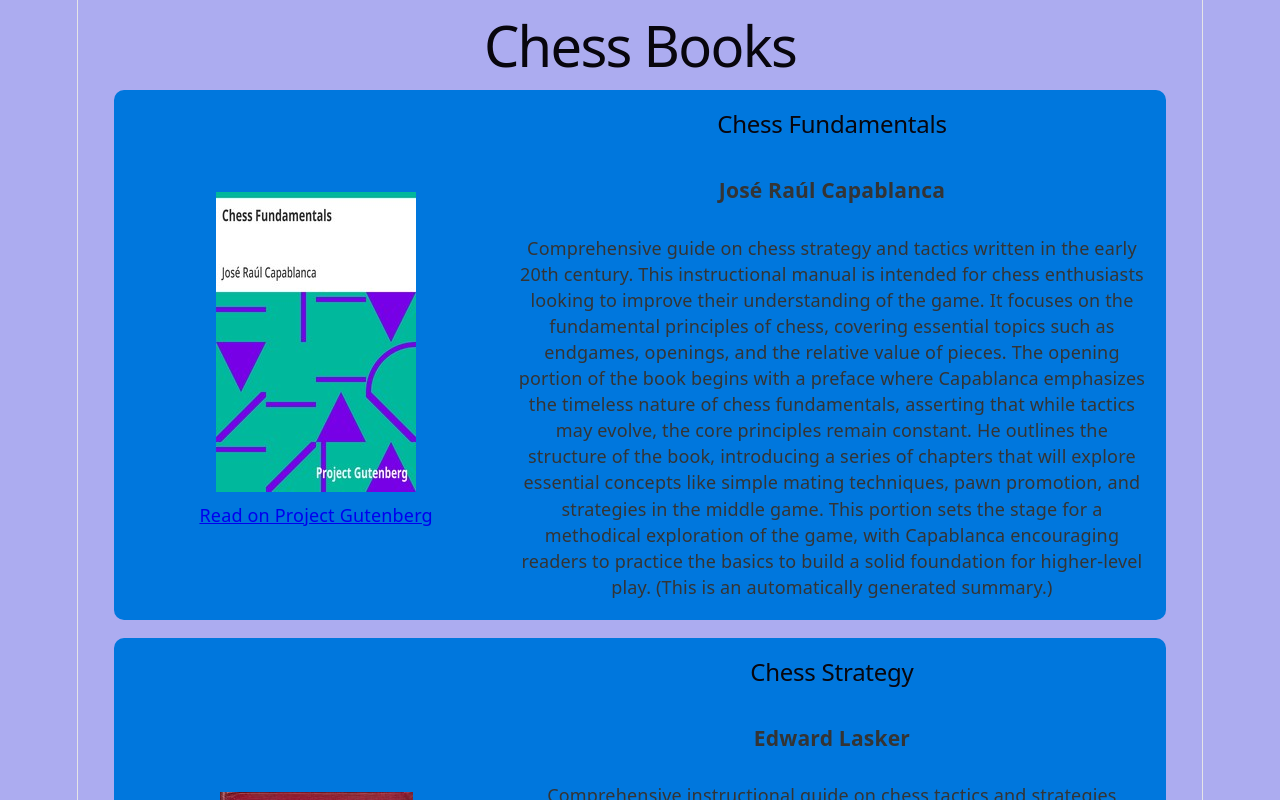
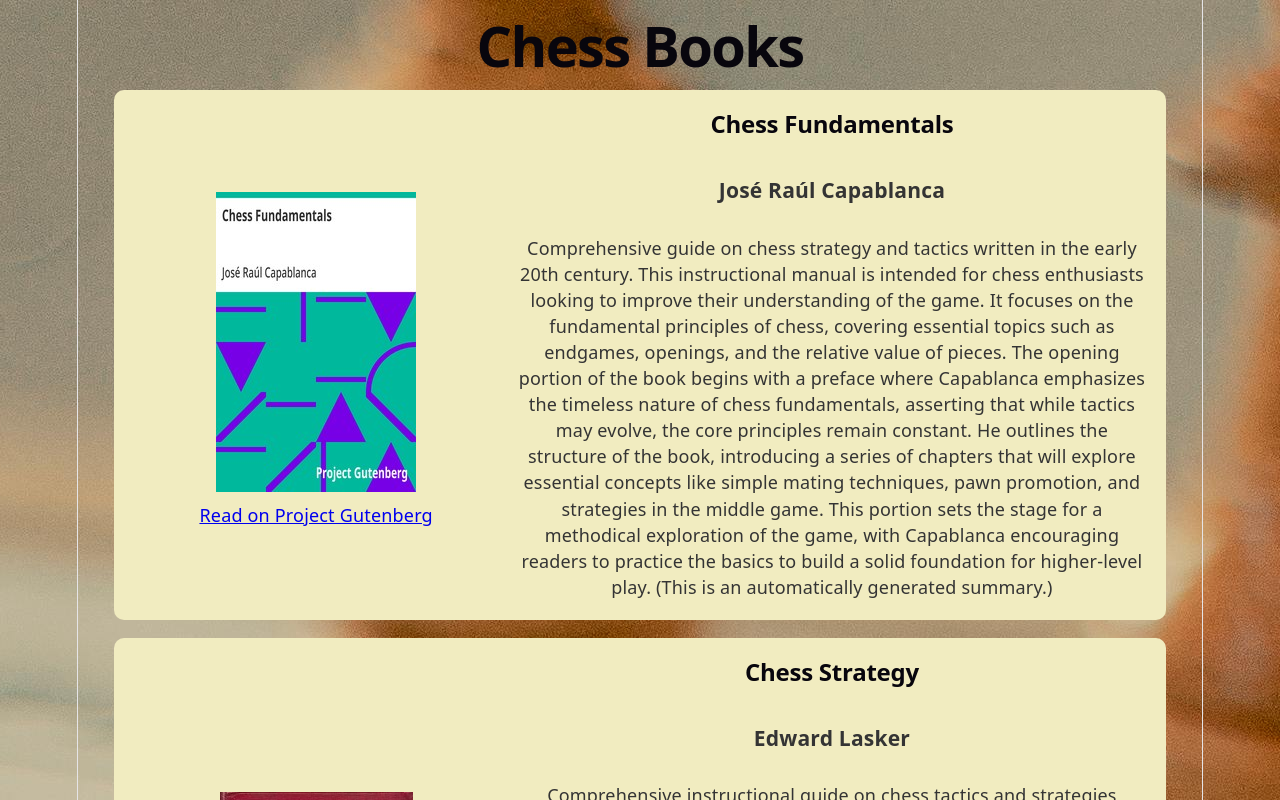
Before and after one commit to natisdale/react_assignments, a React (Vite) app in the folder week12/exercise/: page / in a window 1280 px wide. Shown: the top 800 px of the page. Built offline with nearby package versions, Linux system fonts and the light colour scheme.

Commit message:
Updating Week 12 exercise

```diff
--- a/week12/exercise/src/css/app.css
+++ b/week12/exercise/src/css/app.css
@@ -1,6 +1,6 @@
 .book-card {
   padding: 20px;
-  background-color: #0077dd;
+  background-color: var(--bg);
   border-radius: 10px;
   margin: 1rem auto;
   width: 90%;
--- a/week12/exercise/src/css/index.css
+++ b/week12/exercise/src/css/index.css
@@ -1,7 +1,7 @@
 :root {
   --text: #343434;
   --text-h: #08060d;
-  --bg: #acacf0;
+  --bg: #f1ecc0;
   --border: #e5e4e7;
   --code-bg: #f4f3ec;
   --accent: #aa3bff;
@@ -19,7 +19,9 @@
   letter-spacing: 0.18px;
   color-scheme: light dark;
   color: var(--text);
-  background: var(--bg);
+  /* background: var(--bg); */
+  background: #ffffff url("../../public/pexels-ian-panelo-4602495.jpg")
+    no-repeat right top;
   font-synthesis: none;
   text-rendering: optimizeLegibility;
   -webkit-font-smoothing: antialiased;
@@ -49,7 +51,6 @@ body {
 h1,
 h2 {
   font-family: var(--heading);
-  font-weight: 500;
   color: var(--text-h);
 }
 
```
Also changed, not shown: week12/exercise/public/pexels-ian-panelo-4602495.jpg (added).
